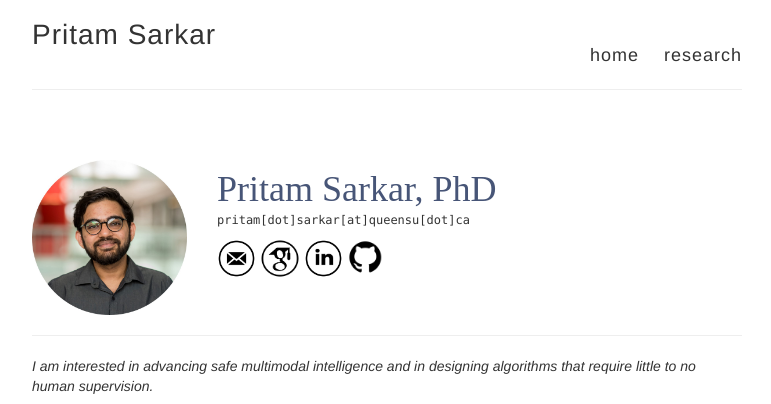
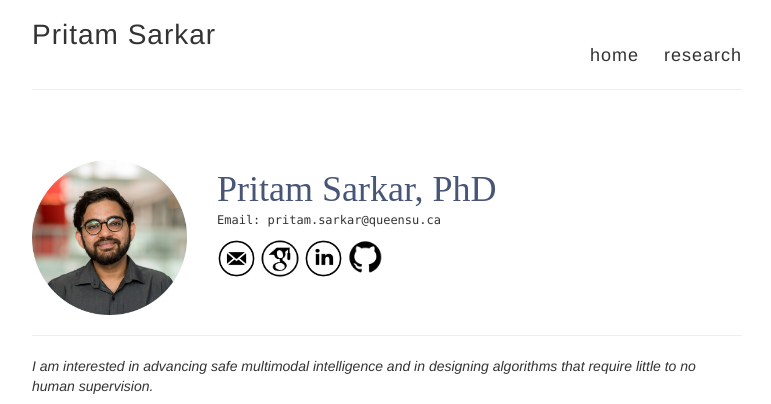
Before and after one commit to pritamqu/pritamqu.github.io, a Jekyll site: the page built from index.md, in a window 1280 px wide. Shown: the top 404 px of the page, without its empty margins (253-1024 px from the left). Built offline with Jekyll 4.4.1, drawn with Linux system fonts in a browser that asks for light colours.

Commit message:
update email

```diff
--- a/index.md
+++ b/index.md
@@ -20,7 +20,7 @@ permalink: /
                 Affiliate at Vector Institute
             </span><br> -->
             <span style='font-family: "Lucida Console", Monaco, monospace; font-size: 12px;'>
-                pritam[dot]sarkar[at]queensu[dot]ca
+                Email: pritam.sarkar@queensu.ca
             </span>
             <!-- <br>
             <span style='font-family: "Lucida Console", Monaco, monospace; font-size: 12px;'>
```
Also changed, not shown: other parts of index.md (+1 -1 lines).
